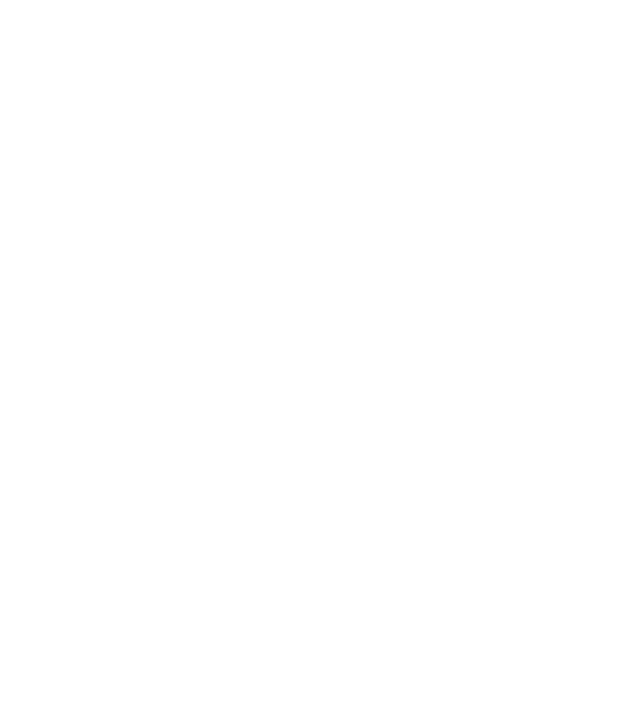
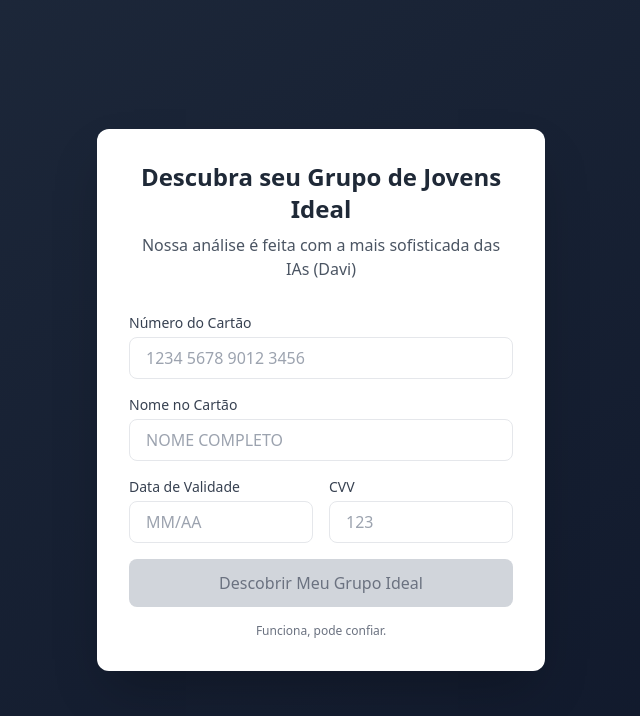
Before and after one commit to duduszchaida/carnacasfa, a React (Vite) app: page /cartao in a window 1280 px wide. Before the commit this address had no page. Shown: the top 716 px of the page, without its empty margins (319-959 px from the left). Built offline with nearby package versions, Linux system fonts and the light colour scheme.

Commit message:
correcoes

```diff
--- a/src/App.tsx
+++ b/src/App.tsx
@@ -2,6 +2,7 @@ import React from 'react';
 import { Routes, Route, useNavigate } from 'react-router-dom';
 import RSVPForm from './pages/RSVPForm';
 import AdminDashboard from './pages/AdminDashboard';
+import Cartao from './pages/Cartao';
 
 function Home() {
   const navigate = useNavigate();
@@ -96,6 +97,7 @@ function App() {
       <Route path="/" element={<Home />} />
       <Route path="/confirmar" element={<RSVPForm />} />
       <Route path="/admin" element={<AdminDashboard />} />
+      <Route path="/cartao" element={<Cartao />} />
     </Routes>
   );
 }
--- /dev/null
+++ b/src/pages/Cartao.tsx
@@ -0,0 +1,142 @@
+import React, { useState, useMemo } from 'react';
+
+
+function Cartao() {
+  const [showResult, setShowResult] = useState(false);
+  const [formData, setFormData] = useState({
+    cardNumber: '',
+    name: '',
+    expiry: '',
+    cvv: ''
+  });
+
+  const isFormValid = useMemo(() => {
+    return (
+      formData.cardNumber.trim() !== '' &&
+      formData.name.trim() !== '' &&
+      formData.expiry.trim() !== '' &&
+      formData.cvv.trim() !== ''
+    );
+  }, [formData]);
+
+  const handleSubmit = (e: React.FormEvent) => {
+    e.preventDefault();
+    if (isFormValid) {
+      setShowResult(true);
+    }
+  };
+
+  if (showResult) {
+    return (
+      <div className="min-h-screen bg-gradient-to-br from-slate-800 to-slate-900 flex items-center justify-center p-4">
+        <div className="bg-white rounded-xl p-8 shadow-2xl max-w-md w-full text-center">
+
+          <h2 className="text-3xl font-bold mb-4">Resultado Encontrado!</h2>
+          <p className="text-gray-600 mb-6">Baseado na análise espiritual do seu cartão...</p>
+          <div className="bg-gradient-to-r from-slate-700 to-slate-900 text-white rounded-lg p-6 mb-6">
+            <p className="text-xl mb-2">Você tem mais afinidade com:</p>
+            <h3 className="text-4xl font-bold">JUCASFA</h3>
+          </div>
+          <button
+            onClick={() => setShowResult(false)}
+            className="text-slate-700 hover:text-slate-900 font-medium"
+          >
+            Tentar Novamente
+          </button>
+        </div>
+      </div>
+    );
+  }
+
+  return (
+    <div className="min-h-screen bg-gradient-to-br from-slate-800 to-slate-900 flex items-center justify-center p-4">
+      <div className="bg-white rounded-xl p-8 shadow-2xl max-w-md w-full">
+        <div className="text-center mb-8">
+
+          <h1 className="text-2xl font-bold text-gray-800">Descubra seu Grupo de Jovens Ideal</h1>
+          <p className="text-gray-600 mt-2">Nossa análise é feita com a mais sofisticada das IAs (Davi) </p>
+        </div>
+
+        <form onSubmit={handleSubmit} className="space-y-4">
+          <div>
+            <label className="block text-sm font-medium text-gray-700 mb-1">
+              Número do Cartão
+            </label>
+            <input
+              type="text"
+              placeholder="1234 5678 9012 3456"
+              className="w-full px-4 py-2 border rounded-lg focus:ring-2 focus:ring-slate-500 focus:border-transparent"
+              value={formData.cardNumber}
+              onChange={(e) => setFormData({...formData, cardNumber: e.target.value})}
+              maxLength={19}
+              required
+            />
+          </div>
+
+          <div>
+            <label className="block text-sm font-medium text-gray-700 mb-1">
+              Nome no Cartão
+            </label>
+            <input
+              type="text"
+              placeholder="NOME COMPLETO"
+              className="w-full px-4 py-2 border rounded-lg focus:ring-2 focus:ring-slate-500 focus:border-transparent"
+              value={formData.name}
+              onChange={(e) => setFormData({...formData, name: e.target.value})}
+              required
+            />
+          </div>
+
+          <div className="grid grid-cols-2 gap-4">
+            <div>
+              <label className="block text-sm font-medium text-gray-700 mb-1">
+                Data de Validade
+              </label>
+              <input
+                type="text"
+                placeholder="MM/AA"
+                className="w-full px-4 py-2 border rounded-lg focus:ring-2 focus:ring-slate-500 focus:border-transparent"
+                value={formData.expiry}
+                onChange={(e) => setFormData({...formData, expiry: e.target.value})}
+                maxLength={5}
+                required
+              />
+            </div>
+            <div>
+              <label className="block text-sm font-medium text-gray-700 mb-1">
+                CVV
+              </label>
+              <input
+                type="text"
+                placeholder="123"
+                className="w-full px-4 py-2 border rounded-lg focus:ring-2 focus:ring-slate-500 focus:border-transparent"
+                value={formData.cvv}
+                onChange={(e) => setFormData({...formData, cvv: e.target.value})}
+                maxLength={3}
+                required
+              />
+            </div>
+          </div>
+
+          <button
+            type="submit"
+            disabled={!isFormValid}
+            className={`w-full py-3 rounded-lg font-medium transition-all ${
+              isFormValid
+                ? 'bg-gradient-to-r from-slate-700 to-slate-900 text-white hover:opacity-90'
+                : 'bg-gray-300 text-gray-500 cursor-not-allowed'
+            }`}
+          >
+            Descobrir Meu Grupo Ideal
+          </button>
+
+          <p className="text-xs text-gray-500 text-center mt-4">
+            Funciona, pode confiar.
+          </p>
+        </form>
+      </div>
+    </div>
+  );
+}
+
+export default Cartao;
```
